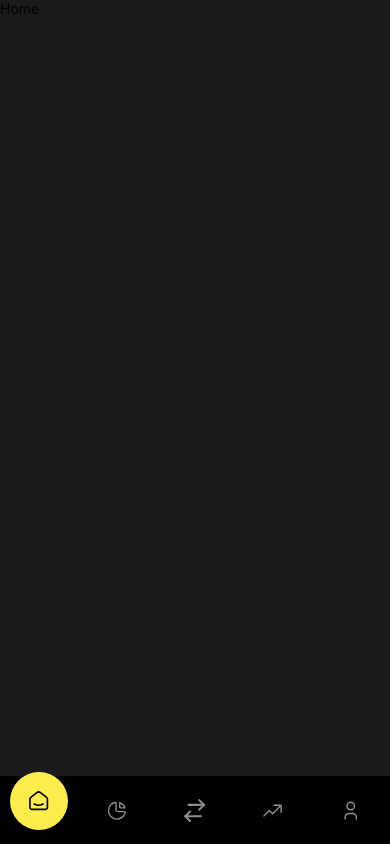
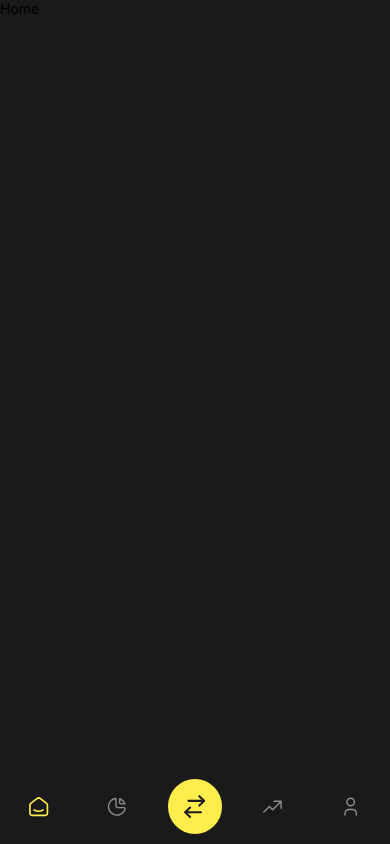
Before and after one commit to TalJa1/StockingApp, a React Native app: screen / in a window 390 px wide. Built offline with nearby package versions, Linux system fonts and the light colour scheme.

Commit message:
Update tab bar styles in App.tsx

```diff
--- a/App.tsx
+++ b/App.tsx
@@ -29,12 +29,12 @@ const App = () => {
         <Tab.Navigator
           initialRouteName="Home"
           screenOptions={{
-            tabBarActiveTintColor: 'black',
+            tabBarActiveTintColor: '#FFED4B',
             tabBarShowLabel: false,
             tabBarStyle: {
-              borderTopColor: '#000000',
-              backgroundColor: '#000000',
-              height: vh(8),
+              borderTopColor: '#1A1A1A',
+              backgroundColor: '#1A1A1A',
+              height: vh(9),
             },
           }}>
           <Tab.Screen
@@ -45,12 +45,7 @@ const App = () => {
               tabBarIcon: ({color, focused}) => {
                 const iconSize = focused ? vw(7) : vw(6);
                 return (
-                  <View
-                    style={[
-                      styles.iconContainer,
-                      focused && styles.focusedIcon,
-                      focused && styles.iconMoveUp,
-                    ]}>
+                  <View style={[styles.iconContainer]}>
                     {homeIcon(iconSize, iconSize, color)}
                   </View>
                 );
@@ -65,12 +60,7 @@ const App = () => {
               tabBarIcon: ({color, focused}) => {
                 const iconSize = focused ? vw(7) : vw(6);
                 return (
-                  <View
-                    style={[
-                      styles.iconContainer,
-                      focused && styles.focusedIcon,
-                      focused && styles.iconMoveUp,
-                    ]}>
+                  <View style={[styles.iconContainer]}>
                     {chartIcon(iconSize, iconSize, color)}
                   </View>
                 );
@@ -82,16 +72,11 @@ const App = () => {
             component={Trade}
             options={{
               headerShown: false,
-              tabBarIcon: ({color, focused}) => {
+              tabBarIcon: ({focused}) => {
                 const iconSize = focused ? vw(7) : vw(6);
                 return (
-                  <View
-                    style={[
-                      styles.iconContainer,
-                      focused && styles.focusedIcon,
-                      focused && styles.iconMoveUp,
-                    ]}>
-                    {tradeIcon(iconSize, iconSize, color)}
+                  <View style={[styles.iconContainer, styles.focusedIcon]}>
+                    {tradeIcon(iconSize, iconSize, '#1A1A1A')}
                   </View>
                 );
               },
@@ -105,12 +90,7 @@ const App = () => {
               tabBarIcon: ({color, focused}) => {
                 const iconSize = focused ? vw(7) : vw(6);
                 return (
-                  <View
-                    style={[
-                      styles.iconContainer,
-                      focused && styles.focusedIcon,
-                      focused && styles.iconMoveUp,
-                    ]}>
+                  <View style={[styles.iconContainer]}>
                     {stockIcon(iconSize, iconSize, color)}
                   </View>
                 );
@@ -125,12 +105,7 @@ const App = () => {
               tabBarIcon: ({color, focused}) => {
                 const iconSize = focused ? vw(7) : vw(6);
                 return (
-                  <View
-                    style={[
-                      styles.iconContainer,
-                      focused && styles.focusedIcon,
-                      focused && styles.iconMoveUp,
-                    ]}>
+                  <View style={[styles.iconContainer]}>
                     {profileIcon(iconSize, iconSize, color)}
                   </View>
                 );
@@ -181,7 +156,4 @@ const styles = StyleSheet.create({
     borderRadius: vw(8), // Adjust the radius to make it a circle
     padding: vw(4), // Adjust the padding to control the size of the circle
   },
-  iconMoveUp: {
-    transform: [{translateY: -10}], // Adjust the value as needed
-  },
 });
```
